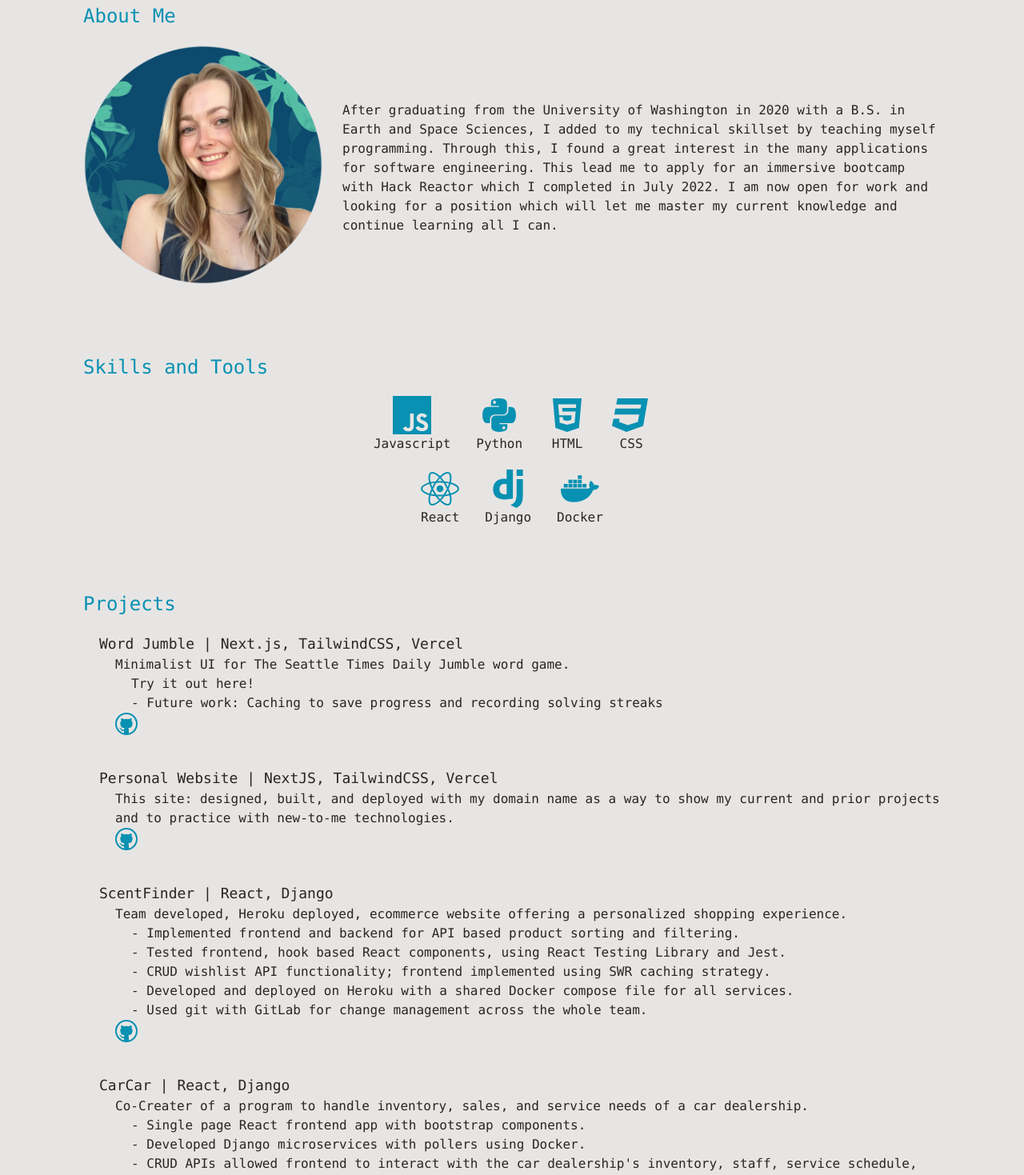
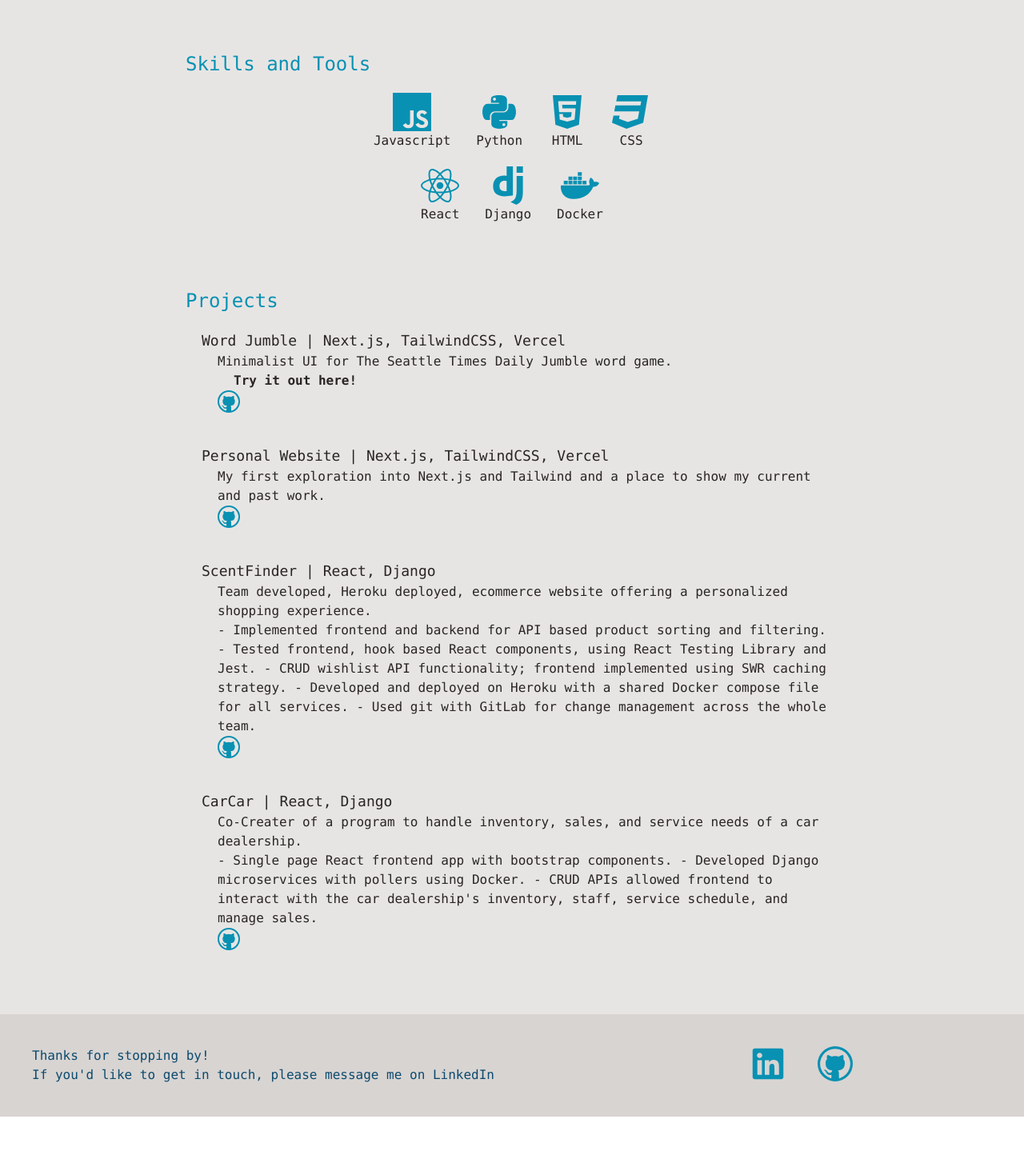
Before and after one commit to frerij/portfolio, a Next.js app: page / in a window 1280 px wide. Shown: the part 260-1729 px from the top of the page at 80% size. After the commit the page ends 1656 px from the top, so only its background shows below. Built offline with nearby package versions, Linux system fonts and the light colour scheme.

Commit message:
made project component, index width styling

```diff
--- a/components/Project.jsx
+++ b/components/Project.jsx
@@ -0,0 +1,43 @@
+import { VscGithub } from "react-icons/vsc";
+
+export default function Project({
+  title,
+  stack,
+  githubLink,
+  summary,
+  description,
+  demoLink,
+}) {
+  return (
+    <div id="wordJumble" className="text-stone-800 dark:text-stone-200">
+      <h4 className="text-lg">
+        {title} | {stack}
+      </h4>
+      <div className="ml-5">
+        <p>{summary}</p>
+        {description !== "" && <p>{description}</p>}
+        <div className="ml-5">
+          {demoLink !== "" && (
+            <p>
+              <a
+                href={demoLink}
+                className="hover:text-emerald-500/60 font-bold"
+              >
+                Try it out here!
+              </a>
+              <br />
+            </p>
+          )}
+        </div>
+        <span className="flex">
+          <a href={githubLink} target="_blank" rel="noreferrer">
+            <VscGithub
+              size={"1.75em"}
+              className="fill-cyan-600 dark:fill-cyan-500 dark:hover:fill-green-300 hover:fill-emerald-500/80 transition-colors duration-200 cursor-pointer"
+            />
+          </a>
+        </span>
+      </div>
+    </div>
+  );
+}
--- a/pages/index.js
+++ b/pages/index.js
@@ -10,6 +10,7 @@ import {
   FaLinkedin,
 } from "react-icons/fa";
 import { SiDjango, SiJavascript } from "react-icons/si";
+import Project from "../components/Project";
 import profilePic from "../public/profile2.png";
 
 export default function Home() {
@@ -54,41 +55,31 @@ export default function Home() {
       </div>
       <div className="flex justify-center">
         <main
-          className="max-w-6xl space-y-20 mt-10 bg-stone-200 dark:bg-sky-900"
+          className="max-w-4xl space-y-20 my-20 bg-stone-200 dark:bg-sky-900"
           id="home"
         >
-          <h3
+          {/* <h3
             className="m-10 text-2xl font-bold text-center text-cyan-600 dark:text-green-300"
             id="about"
           >
             Hello! I&apos;m Jordan, a Seattle based software engineer
-          </h3>
+          </h3> */}
 
           <div className="m-10">
             <h3 className="text-2xl text-cyan-600 mb-5 dark:text-green-300">
-              About Me
+              About
             </h3>
             <div className="items-center space-x-6 sm:flex md:flex md:flex-row">
-              <div className="flex-shrink-0">
+              {/* <div className="flex-shrink-0">
                 <Image
                   src={profilePic}
                   alt="picture of the author"
                   height={300}
                   width={300}
                 />
-              </div>
+              </div> */}
               <div className="text-stone-800 dark:text-stone-200">
-                <p>
-                  After graduating from the University of Washington in 2020
-                  with a B.S. in Earth and Space Sciences, I added to my
-                  technical skillset by teaching myself programming. Through
-                  this, I found a great interest in the many applications for
-                  software engineering. This lead me to apply for an immersive
-                  bootcamp with Hack Reactor which I completed in July 2022. I
-                  am now open for work and looking for a position which will let
-                  me master my current knowledge and continue learning all I
-                  can.
-                </p>
+                <p></p>
               </div>
             </div>
           </div>
@@ -123,134 +114,57 @@ export default function Home() {
             >
               Projects
             </h3>
+
             <div className="space-y-10 mt-5 ml-5 text-stone-800 dark:text-stone-200">
-              <div id="wordJumble">
-                <h4 className="text-lg">
-                  Word Jumble | Next.js, TailwindCSS, Vercel
-                </h4>
-                <div className="ml-5">
-                  <p>
-                    Minimalist UI for The Seattle Times Daily Jumble word game.
-                  </p>
-                  <div className="ml-5">
-                    <p>
-                      <a
-                        href="https://jumble.jordanf.dev"
-                        className="hover:text-green-300"
-                      >
-                        Try it out here!
-                      </a>
-                      <br />- Future work: Caching to save progress and
-                      recording solving streaks
-                    </p>
-                  </div>
-                  <span className="flex">
-                    <a
-                      href="https://github.com/frerij/word-jumble"
-                      target="_blank"
-                      rel="noreferrer"
-                    >
-                      <VscGithub
-                        size={"1.75em"}
-                        className="fill-cyan-600 dark:fill-cyan-500 dark:hover:fill-green-300 hover:fill-emerald-500/60 transition-colors duration-200 cursor-pointer"
-                      />
-                    </a>
-                  </span>
-                </div>
-              </div>
-              <div id="personalWebsite">
-                <h4 className="text-lg">
-                  Personal Website | NextJS, TailwindCSS, Vercel
-                </h4>
-                <div className="ml-5">
-                  <p>
-                    This site: designed, built, and deployed with my domain name
-                    as a way to show my current and prior projects and to
-                    practice with new-to-me technologies.
-                  </p>
-                  <div className="ml-5"></div>
-                  <span className="flex">
-                    <a
-                      href="https://github.com/frerij/portfolio"
-                      target="_blank"
-                      rel="noreferrer"
-                    >
-                      <VscGithub
-                        size={"1.75em"}
-                        className="fill-cyan-600 dark:fill-cyan-500 dark:hover:fill-green-300 hover:fill-emerald-500/60 transition-colors duration-200 cursor-pointer"
-                      />
-                    </a>
-                  </span>
-                </div>
-              </div>
+              <Project
+                title="Word Jumble"
+                stack="Next.js, TailwindCSS, Vercel"
+                githubLink="https://github.com/frerij/word-jumble"
+                summary="Minimalist UI for The Seattle Times Daily Jumble word game."
+                description=""
+                demoLink="https://jumble.jordanf.dev"
+              />
+              <Project
+                title="Personal Website"
+                stack="Next.js, TailwindCSS, Vercel"
+                githubLink="https://github.com/frerij/portfolio"
+                summary="My first exploration into Next.js and Tailwind and a place to show my current and past work."
+                description=""
+                demoLink=""
+              />
+              <Project
+                title="ScentFinder"
+                stack="React, Django"
+                githubLink="https://github.com/frerij/Scent-Finder"
+                summary="Team developed, Heroku deployed, ecommerce website offering
+                a personalized shopping experience."
+                description="- Implemented frontend and backend for API based product sorting and filtering.
+                - Tested frontend, hook based React components,
+                using React Testing Library and Jest.
+                - CRUD wishlist API functionality; frontend
+                implemented using SWR caching strategy.
+                - Developed and deployed on Heroku with a shared
+                Docker compose file for all services.
+                - Used git with GitLab for change management
+                across the whole team."
+                demoLink=""
+              />
 
-              <div id="scentFinder">
-                <h4 className="text-lg">ScentFinder | React, Django</h4>
-                <div className="ml-5">
-                  <p>
-                    Team developed, Heroku deployed, ecommerce website offering
-                    a personalized shopping experience.
-                  </p>
-                  <div className="ml-5">
-                    <p>
-                      - Implemented frontend and backend for API based product
-                      sorting and filtering.
-                      <br></br>- Tested frontend, hook based React components,
-                      using React Testing Library and Jest.
-                      <br></br>- CRUD wishlist API functionality; frontend
-                      implemented using SWR caching strategy.
-                      <br></br>- Developed and deployed on Heroku with a shared
-                      Docker compose file for all services.
-                      <br></br>- Used git with GitLab for change management
-                      across the whole team.
-                    </p>
-                  </div>
-                  <span className="flex">
-                    <a
-                      href="https://github.com/frerij/Scent-Finder"
-                      target="_blank"
-                      rel="noreferrer"
-                    >
-                      <VscGithub
-                        size={"1.75em"}
-                        className="fill-cyan-600 dark:fill-cyan-500 dark:hover:fill-green-300 hover:fill-emerald-500/60 transition-colors duration-200 cursor-pointer"
-                      />
-                    </a>
-                  </span>
-                </div>
-              </div>
-              <div id="carcar">
-                <h4 className="text-lg">CarCar | React, Django</h4>
-                <div className="ml-5">
-                  <p>
-                    Co-Creater of a program to handle inventory, sales, and
-                    service needs of a car dealership.
-                  </p>
-                  <div className="ml-5">
-                    <p>
-                      - Single page React frontend app with bootstrap
-                      components.
-                      <br></br>- Developed Django microservices with pollers
-                      using Docker.
-                      <br></br>- CRUD APIs allowed frontend to interact with the
-                      car dealership&apos;s inventory, staff, service schedule,
-                      and manage sales.
-                    </p>
-                  </div>
-                  <span className="flex mb-10">
-                    <a
-                      href="https://github.com/frerij/carcar"
-                      target="_blank"
-                      rel="noreferrer"
-                    >
-                      <VscGithub
-                        size={"1.75em"}
-                        className="fill-cyan-600 dark:fill-cyan-500 dark:hover:fill-green-300 hover:fill-emerald-500/60 transition-colors duration-200 cursor-pointer"
-                      />
-                    </a>
-                  </span>
-                </div>
-              </div>
+              <Project
+                title="CarCar"
+                stack="React, Django"
+                githubLink="https://github.com/frerij/carcar"
+                summary="Co-Creater of a program to handle inventory, sales, and
+                service needs of a car dealership."
+                description="- Single page React frontend app with bootstrap
+                components.
+                - Developed Django microservices with pollers
+                using Docker.
+                - CRUD APIs allowed frontend to interact with the
+                car dealership's inventory, staff, service schedule,
+                and manage sales."
+                demoLink=""
+              />
             </div>
           </div>
         </main>
```
